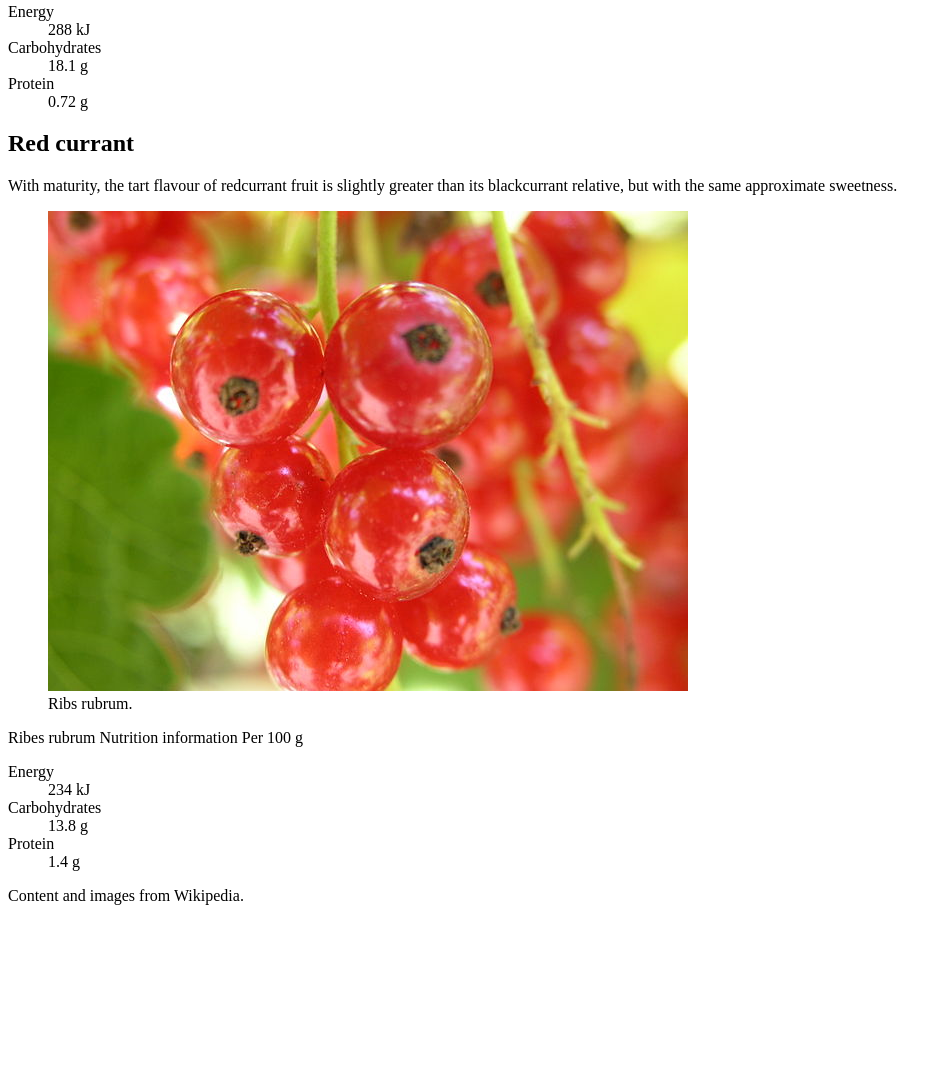
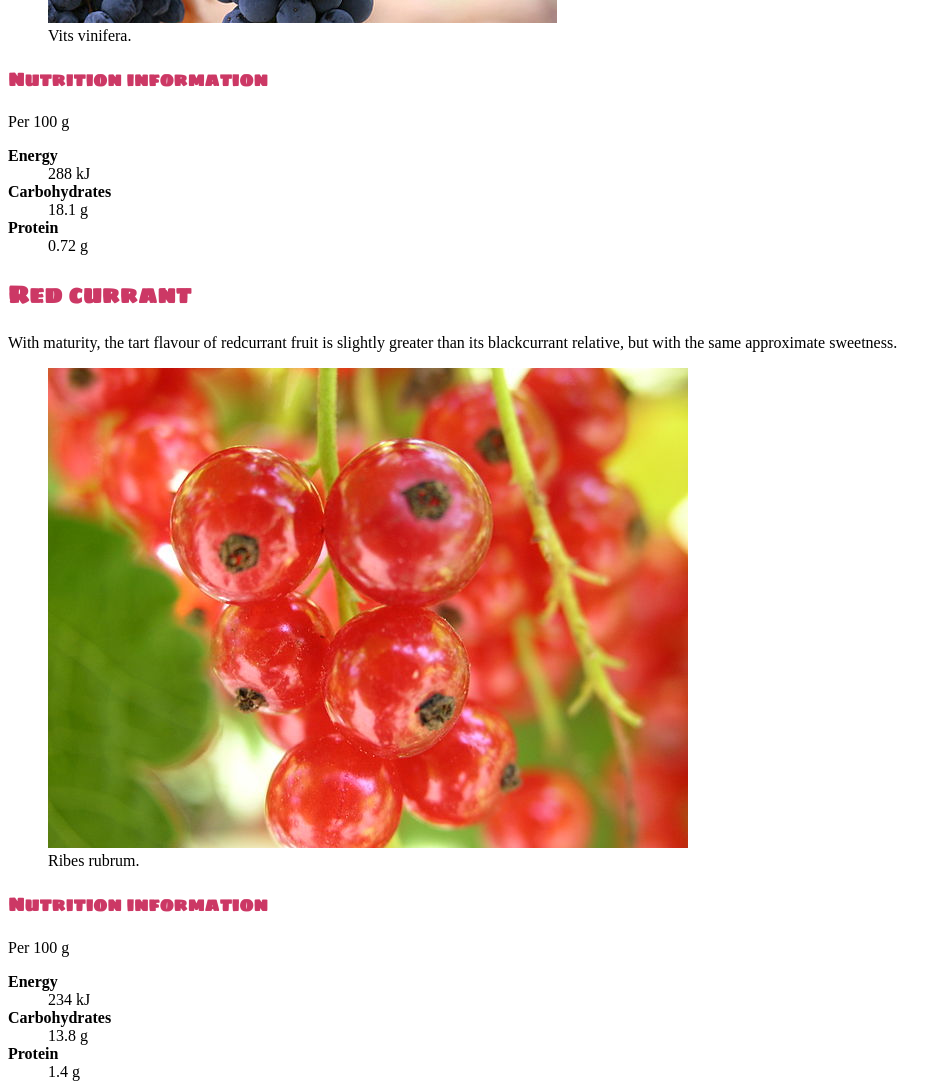
Before and after one commit to MaxTillotson/dsn1674-project-1, a plain HTML site: page index.html in a window 1280 px wide. Shown: the part 1553-2637 px from the top of the page, without its empty margins (0-952 px from the left). Before the commit the page ends 2466 px from the top, so only its background shows below. Drawn offline with Linux system fonts and the light colour scheme.

Commit message:
Font for headers

```diff
--- a/css/main.css
+++ b/css/main.css
@@ -0,0 +1,9 @@
+h1, h2, h3{
+  font-family: 'Sigmar One', cursive;
+  color: #cc3865;
+}
+
+header{
+  background-color: #ffe524;
+  text-align: center;
+}
--- a/index.html
+++ b/index.html
@@ -5,9 +5,11 @@
   <meta charset="utf-8">
   <title>Berries</title>
   <link href="css/main.css" rel="stylesheet">
-  <link href='http://fonts.googleapis.com/css?family=PT+Sans' rel='stylesheet' type='text/css'>
+  <link href='http://fonts.googleapis.com/css?family=Sigmar+One' rel='stylesheet' type='text/css'>
 </head>
 <body>
+
+<header>
 
 <h1>Berries</h1>
 
@@ -19,11 +21,14 @@
     </ol>
 </nav>
 
+</header>
+
 <p>In everyday English, “berry” is a term for any small edible fruit. These “berries” are usually juicy, round, brightly coloured, sweet or sour, and do not have a stone or pit, although many seeds may be present.</p>
 
-“
+<blockquote>“
 We should all do what, in the long run, gives us joy, even if it is only picking grapes or sorting the laundry.
 — E. B. White
+</blockquote>
 
 <h2 id="blueberries">Blueberries</h2>
 
@@ -35,18 +40,16 @@ We should all do what, in the long run, gives us joy, even if it is only picking
     </figcaption>
 </figure>
 
-Vaccinium corymbosum
+<h3>Nutrition information</h3>
 
-Nutrition information
-
-Per 100 g
+<p>Per 100 g</p>
 
 <dl>
-  <dt>Energy</dt>
+  <dt><b>Energy</b></dt>
   <dd> 240 kJ</dd>
-  <dt>Carbohydrates</dt>
+  <dt><b>Carbohydrates</b></dt>
   <dd> 14.49 g</dd>
-  <dt>Protein</dt>
+  <dt><b>Protein</b></dt>
   <dd> 0.74 g</dd>
 </dl>
 
@@ -60,18 +63,16 @@ Per 100 g
     </figcaption>
 </figure>
 
-Vitis vinifera
+<h3>Nutrition information</h3>
 
-Nutrition information
-
-Per 100 g
+<p>Per 100 g</p>
 
 <dl>
-  <dt>Energy</dt>
+  <dt><b>Energy</b></dt>
   <dd> 288 kJ</dd>
-  <dt>Carbohydrates</dt>
+  <dt><b>Carbohydrates</b></dt>
   <dd> 18.1 g</dd>
-  <dt>Protein</dt>
+  <dt><b>Protein</b></dt>
   <dd> 0.72 g</dd>
 </dl>
 
@@ -81,22 +82,20 @@ Per 100 g
 
 <figure>
     <img src="images/red-currants.jpg" alt="Red Currants.">
-    <figcaption>Ribs rubrum.
+    <figcaption>Ribes rubrum.
     </figcaption>
 </figure>
 
-Ribes rubrum
+<h3>Nutrition information</h3>
 
-Nutrition information
-
-Per 100 g
+<p>Per 100 g</p>
 
 <dl>
-  <dt>Energy</dt>
+  <dt><b>Energy</b></dt>
   <dd> 234 kJ</dd>
-  <dt>Carbohydrates</dt>
+  <dt><b>Carbohydrates</b></dt>
   <dd> 13.8 g</dd>
-  <dt>Protein</dt>
+  <dt><b>Protein</b></dt>
   <dd> 1.4 g</dd>
 </dl>
 
```
